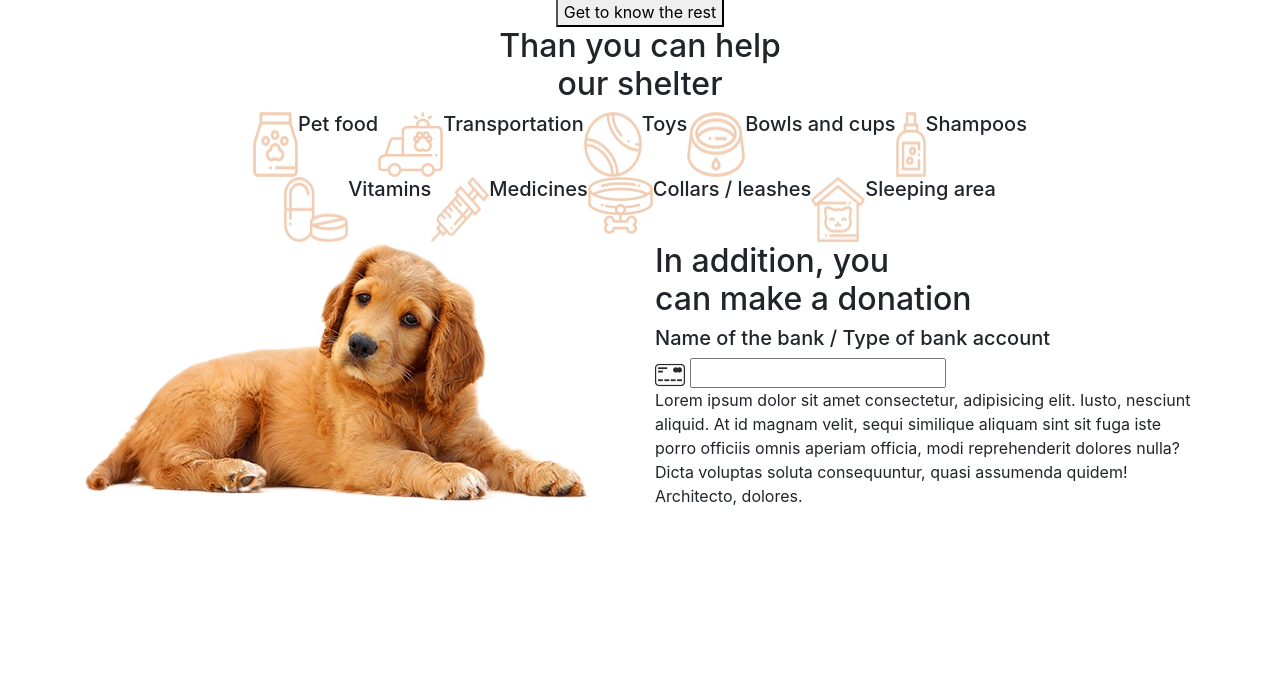
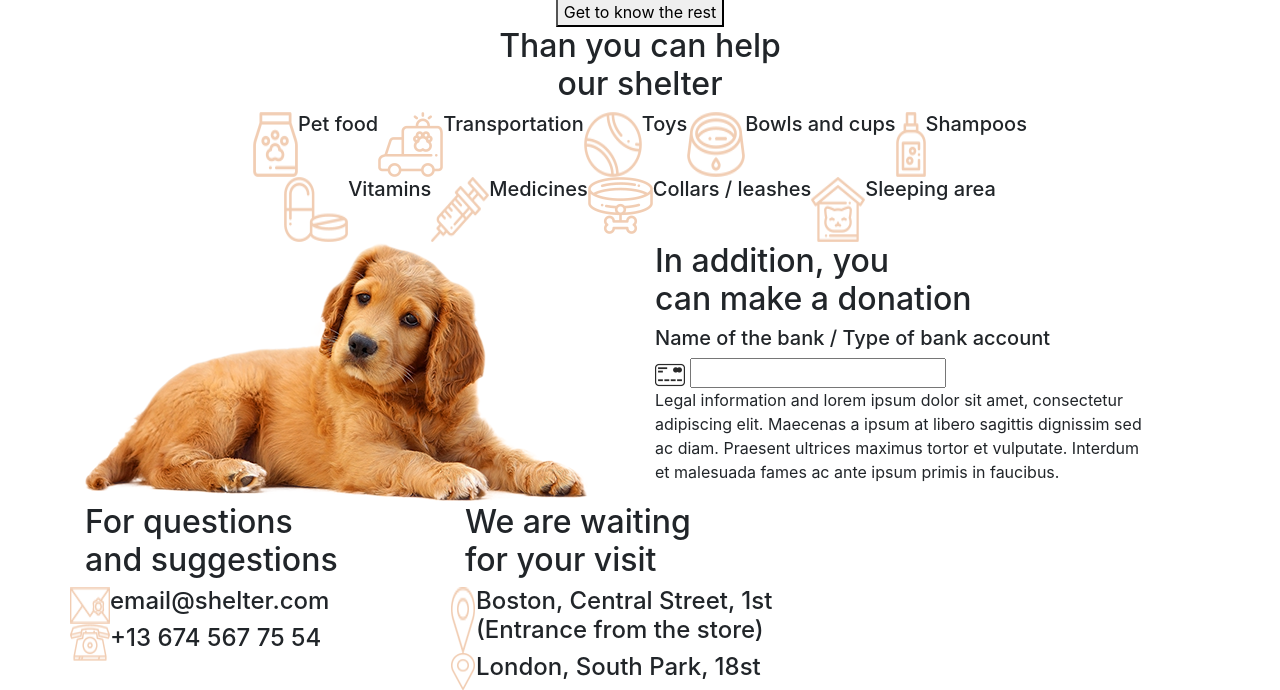
Before and after one commit to Alina-Saitgareeva/Dog, a plain HTML site: page index.html in a window 1280 px wide. Shown: the part 1306-1996 px from the top of the page. Before the commit the page ends 1830 px from the top, so only its background shows below. Drawn offline with nearby package versions, Linux system fonts and the light colour scheme.

Commit message:
added footer

```diff
--- a/index.html
+++ b/index.html
@@ -234,11 +234,44 @@
                         <img src="img/credit-card (1).jpg" alt="#">
                         <input type="text" id="donation-input">
                     </form>
-                    <p>Lorem ipsum dolor sit amet consectetur, adipisicing elit. Iusto, nesciunt aliquid. At id magnam velit, sequi similique aliquam sint sit fuga iste porro officiis omnis aperiam officia, modi reprehenderit dolores nulla? Dicta voluptas soluta consequuntur, quasi assumenda quidem! Architecto, dolores.</p>
+                    <p>Legal information and lorem ipsum dolor sit amet, consectetur <br> adipiscing elit. Maecenas a ipsum at libero sagittis dignissim sed <br>
+                        ac diam. Praesent ultrices maximus tortor et vulputate. Interdum <br>
+                        et malesuada fames ac ante ipsum primis in faucibus.</p>
                 </div>
             </div>
         </div>
     </section>
+    <footer id="footer">
+        <div class="container">
+            <div class="row">
+                <div class="col-md-4">
+                    <h2>For questions <br>
+                        and suggestions</h2>
+                        <div class="row d-flex">
+                            <img src="img/envelope.png" alt="mail">
+                            <h4>email@shelter.com</h4>
+                        </div>
+                        <div class="row d-flex">
+                            <img src="img/telephone.png" alt="telephone">
+                            <h4>+13 674 567 75 54</h4>
+                        </div>
+                </div>
+                <div class="col-md-4">
+                    <h2>We are waiting<br>
+                        for your visit</h2>
+                        <div class="row d-flex">
+                            <img src="img/pin.png" alt="pin">
+                            <h4>Boston, Central Street, 1st<br>
+                                (Entrance from the store)</h4>
+                        </div>
+                        <div class="row">
+                            <img src="img/pin.png" alt="pin">
+                            <h4>London, South Park, 18st</h4>
+                        </div>
+                </div>
+            </div>
+        </div>
+    </footer>
 
 </body>
 
```
Also changed, not shown: img/envelope.png (added), img/pin.png (added), img/telephone.png (added).
